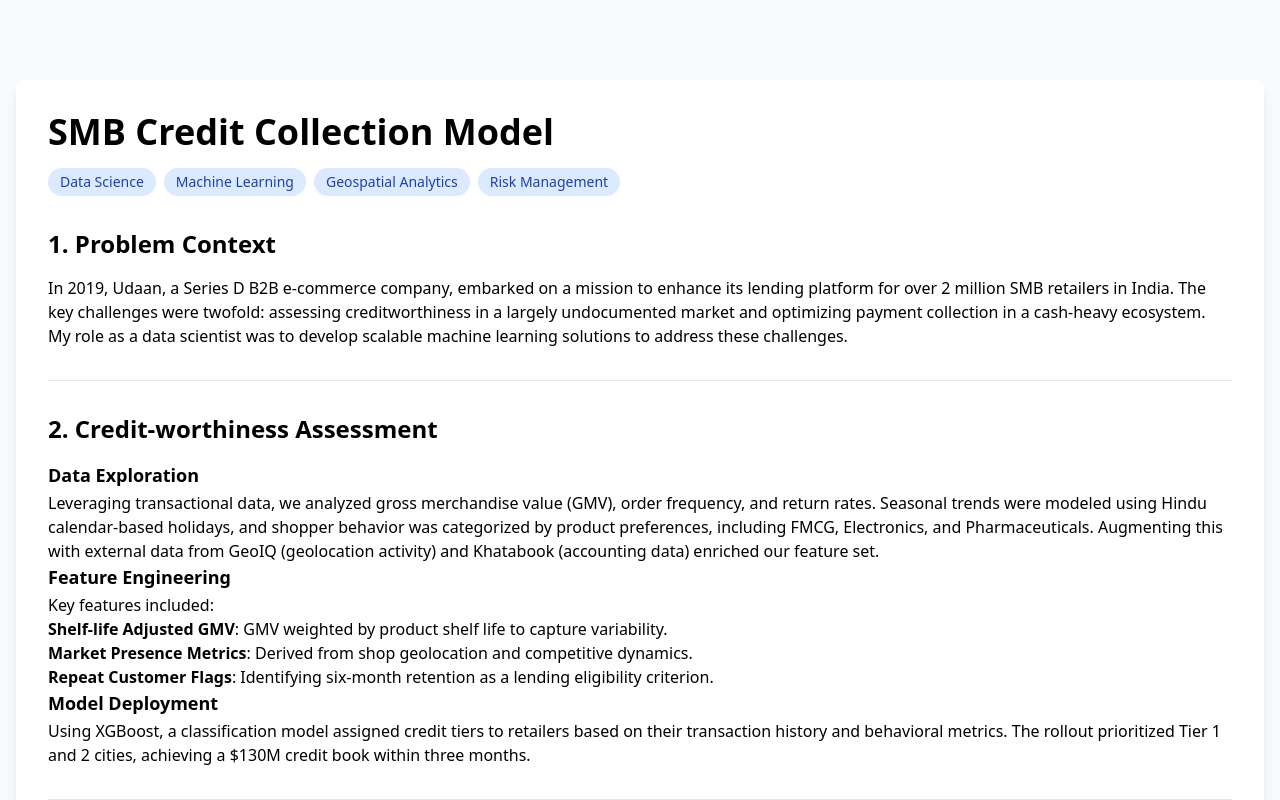
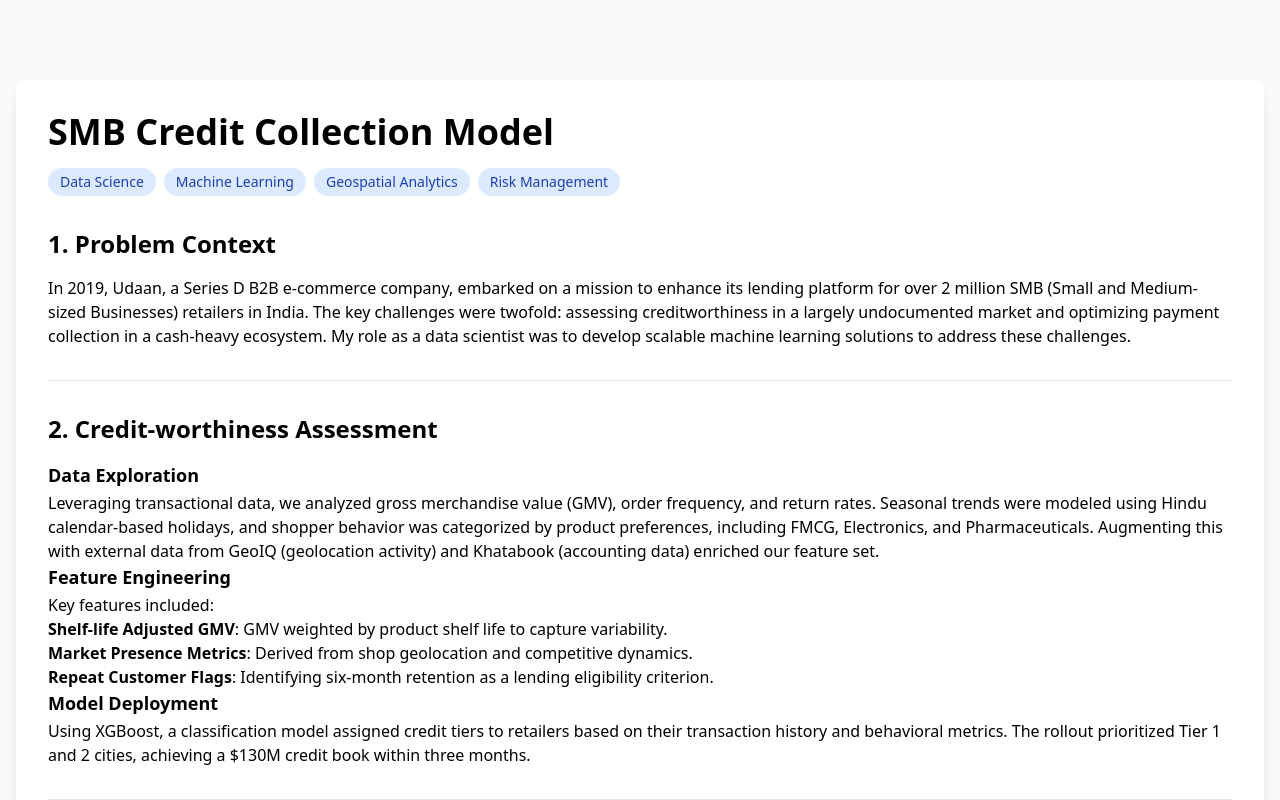
Before and after one commit to rohan-shnkr/rohan-shnkr.github.io, a React (Create React App) app: page /smb-credit-collection-model in a window 1280 px wide. Shown: the top 800 px of the page. Built offline with nearby package versions, Linux system fonts and the light colour scheme.

Commit message:
minor change

```diff
--- a/src/components/projects/Project2.js
+++ b/src/components/projects/Project2.js
@@ -24,7 +24,7 @@
             <h2 className="text-2xl font-bold mb-4">1. Problem Context</h2>
             <p>
               In 2019, Udaan, a Series D B2B e-commerce company, embarked on a mission to enhance
-              its lending platform for over 2 million SMB retailers in India. The key challenges
+              its lending platform for over 2 million SMB (Small and Medium-sized Businesses) retailers in India. The key challenges
               were twofold: assessing creditworthiness in a largely undocumented market and
               optimizing payment collection in a cash-heavy ecosystem. My role as a data scientist
               was to develop scalable machine learning solutions to address these challenges.
```
